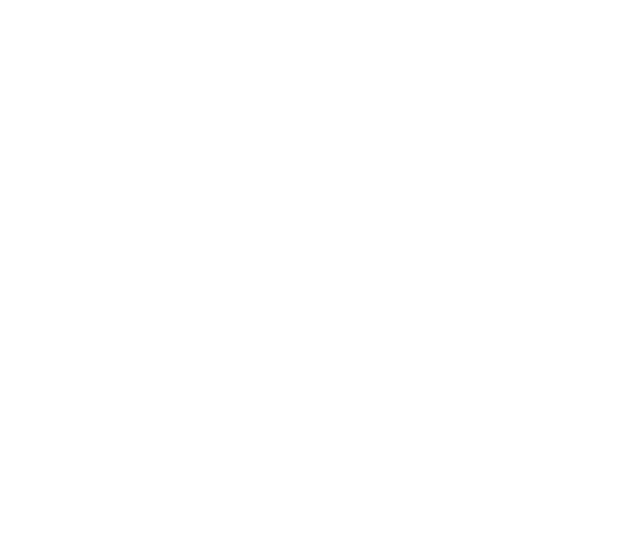
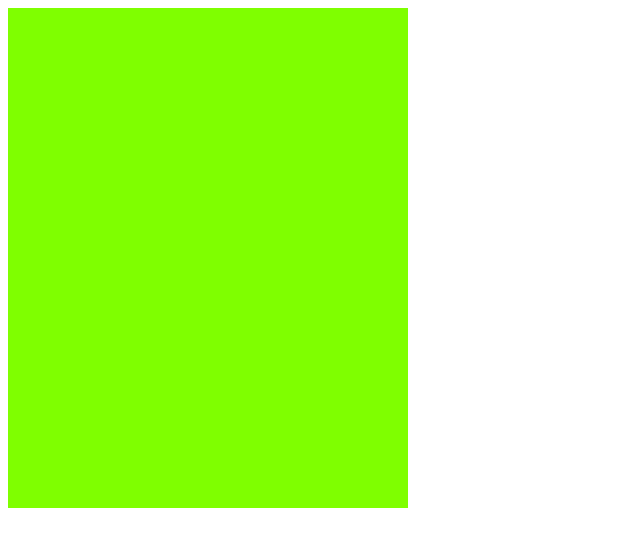
Before and after one commit to dineshad/dineshad.github.io, a plain HTML site: page index.html in a window 1280 px wide. Shown: the whole page, without its empty margins (0-640 px from the left). Drawn offline with Linux system fonts and the light colour scheme.

Commit message:
lightgreen pg

```diff
--- a/styles.css
+++ b/styles.css
@@ -1,5 +1,5 @@
 .playground{
-  width:200px ;
-  height: 100px ;
-  background: light-green ;
+  width:400px ;
+  height: 500px ;
+  background: #7FFF00 ;
 }
```
